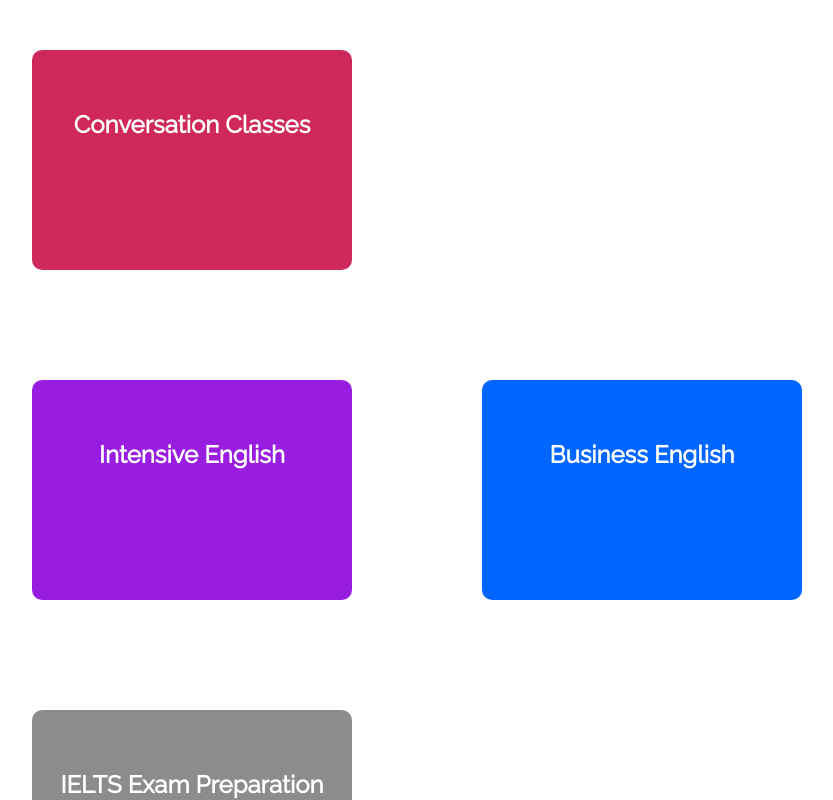
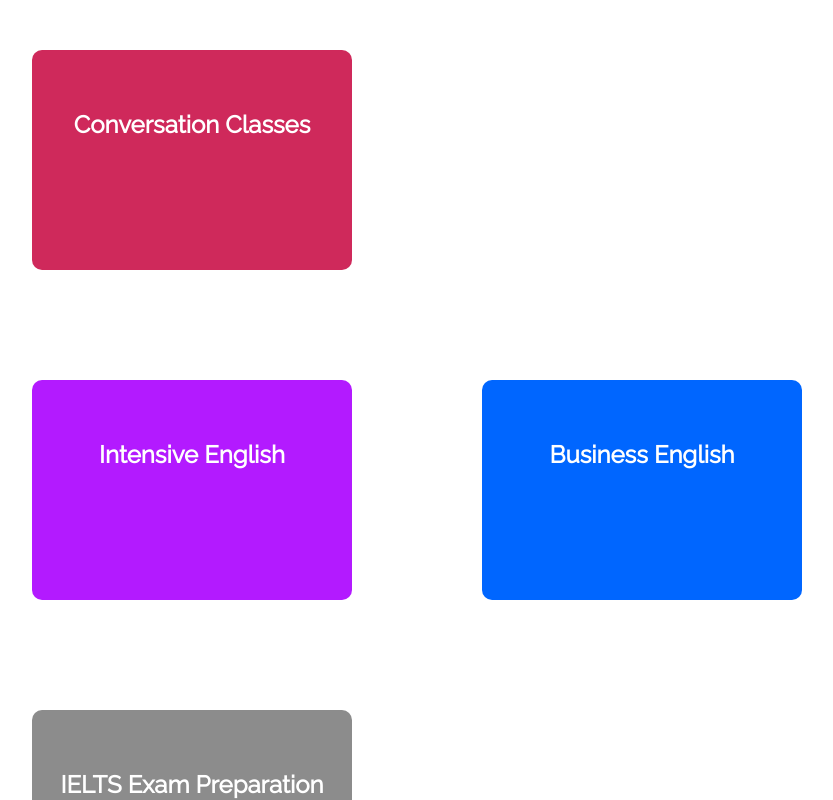
Before and after one commit to SirajRafique/The-Language-Hub, a plain HTML site: page courses.html in a window 1280 px wide. Shown: the part 455-1255 px from the top of the page, without its empty margins (88-921 px from the left). Drawn offline with Linux system fonts and the light colour scheme.

Commit message:
Add credit to code section of README, insert website link for color picker

```diff
--- a/courses.html
+++ b/courses.html
@@ -55,7 +55,7 @@
 
     <div class="cardContainer">
 
-        <div class="card" style="background-color:rgb(153, 29, 224);">
+        <div class="card" style="background-color:rgb(179, 26, 255);">
         <h2>Intensive English</h2>
             </div>
 
@@ -87,10 +87,6 @@
     </div>
 
 
-
-
-
-
     <footer>
         <ul class="social-networks">
             <li>
```
Also changed, not shown: 1 other file.
